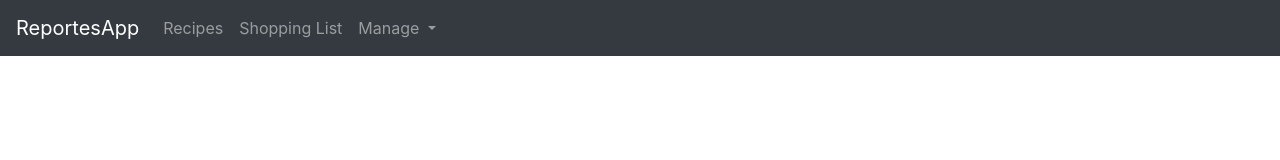
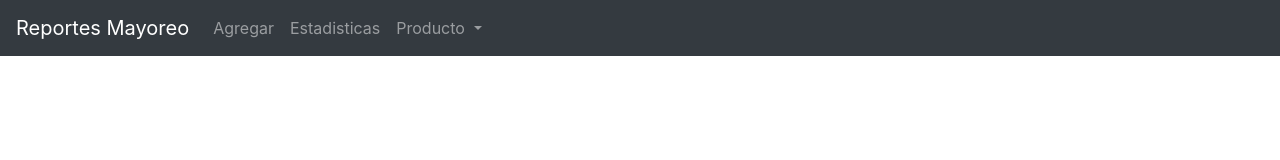
Before and after one commit to EneyPineda/Proyectopra, an Angular app in the folder proyecto/: page / in a window 1280 px wide. Shown: the top 160 px of the page. Built offline with nearby package versions, Linux system fonts and the light colour scheme.

Commit message:
se modifico el ts de header y se intento mediante un servicio cambiar de componentes

```diff
--- a/proyecto/src/app/header/header.component.html
+++ b/proyecto/src/app/header/header.component.html
@@ -1,19 +1,19 @@
 <nav class="navbar navbar-expand-md navbar-dark bg-dark">
-  <a href="#" class="navbar-brand">ReportesApp</a>
+  <a href="#" class="navbar-brand" (click)="onSelect('principal')">Reportes Mayoreo</a>
   <button class="navbar-toggler" data-toggle="collapse" data-target="#navbar">
     <span class="navbar-toggler-icon"></span>
   </button>
   <div class="collapse navbar-collapse" id="navbar">
     <ul class="navbar-nav">
-      <li class="nav-item"><a href="#" class="nav-link" (click)="onSelect('recipe')">Recipes</a></li>
-      <li class="nav-item"><a href="#" class="nav-link" (click)="onSelect('shopping-list')">Shopping List</a></li>
+      <li class="nav-item"><a href="#" class="nav-link" (click)="onSelect('agregar')">Agregar</a></li>
+      <li class="nav-item"><a href="#" class="nav-link" (click)="onSelect('estadisticas')">Estadisticas</a></li>
       <li class="nav-item dropdown">
         <a href="#" class="nav-link dropdown-toggle" id="navbarDropdown" data-toggle="dropdown">
-          Manage
+          Producto
         </a>
          <div class="dropdown-menu" aria-labelledby="navbarDropdown">
-           <a href="" class="dropdown-item">Save Data</a>
-           <a href="" class="dropdown-item">Fetch Data</a>
+           <a href="" class="dropdown-item">Maiz</a>
+           <a href="" class="dropdown-item">Frijol</a>
          </div>
       </li>
     </ul>
--- a/proyecto/src/app/header/header.component.ts
+++ b/proyecto/src/app/header/header.component.ts
@@ -1,4 +1,4 @@
-import { Component, OnInit } from '@angular/core';
+import { Component, OnInit, EventEmitter, Output } from '@angular/core';
 
 @Component({
   selector: 'app-header',
@@ -7,7 +7,13 @@ import { Component, OnInit } from '@angular/core';
 })
 export class HeaderComponent implements OnInit {
 
+  @Output() featureSelected = new EventEmitter<string>();
+
   constructor() { }
+
+  onSelect(feature: string){
+    this.featureSelected.emit(feature);
+  }
 
   ngOnInit() {
   }
```
